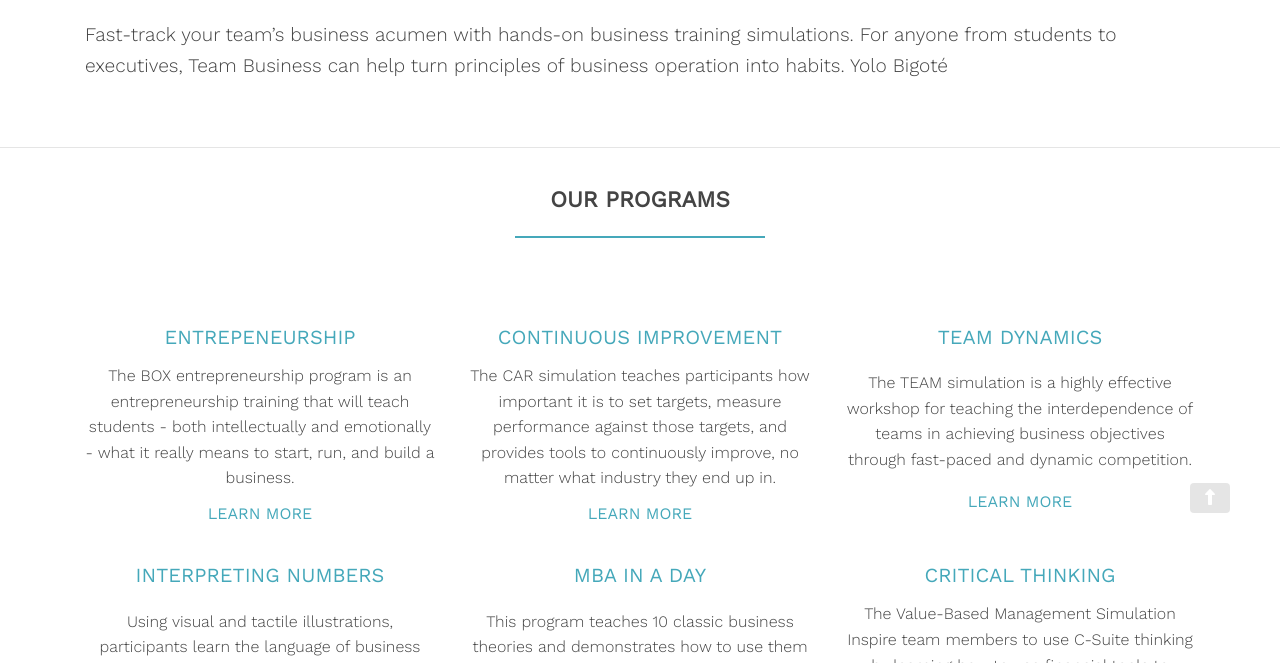
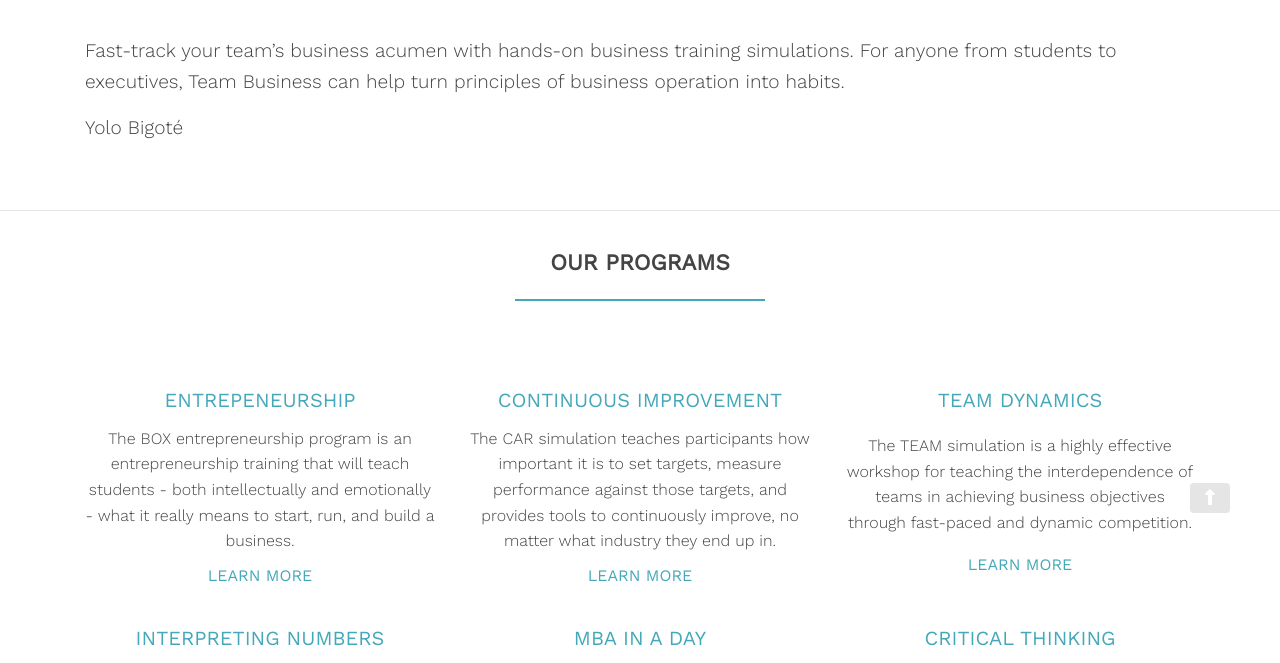
Before and after one commit to zac-heisey/team-business, a Jekyll site: the page built from index.md, in a window 1280 px wide and 900 px high, scrolled down 1354 px, cut to the strip 237-900 px from the top of the window. Built offline with Jekyll 4.4.1, drawn with Linux system fonts in a browser that asks for light colours; nearby versions of some CDN libraries.

```diff
--- a/index.md
+++ b/index.md
@@ -5,10 +5,9 @@ description: ''
 intro-big: We Teach the Hard-Learned Lessons of Business Through Face-to-Face Experiences
 intro-small: We Are Team Business
 video-heading: There's An Easier Way to Learn the Hard Way
-video-sub-text: |-
-  Fast-track your team’s business acumen with hands-on business training simulations. For anyone from students to executives, Team Business can help turn principles of business operation into habits.
-
-  Yolo Bigoté
+video-sub-text: "<p>Fast-track your team’s business acumen with hands-on business
+  training simulations. For anyone from students to executives, Team Business can
+  help turn principles of business operation into habits.</p><p>Yolo Bigoté</p>"
 video-id: zWNO2mUUcYA
 sections:
 - heading: Our Programs
```
